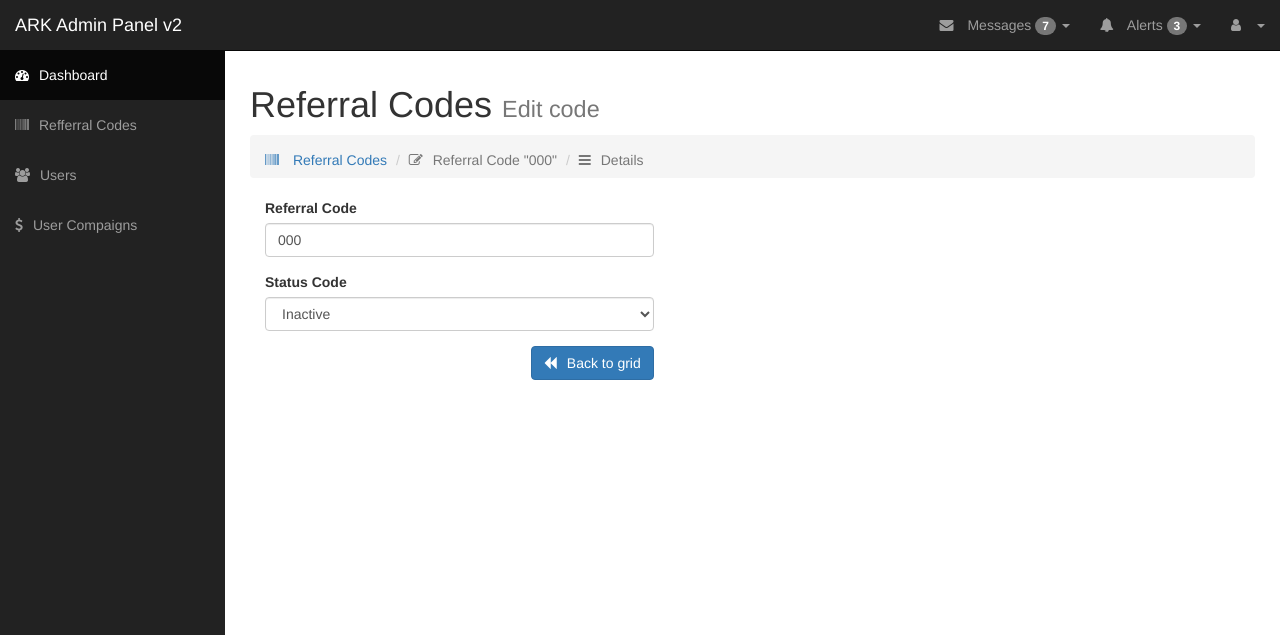
After one commit to enamakel/vugo, a CodeIgniter app: template application/views/admin/vwReferralDetails.php in a window 1280 px wide. The commit adds this page. Shown: the top 635 px of the page. Run offline with CodeIgniter, Linux system fonts and the light colour scheme; the template is opened without the code that fills it: most values are stand-ins (such as "Sample title", 1, 10 or a date in 2020); grey boxes labelled with a size stand in for pictures from a placeholder-image service; some libraries are stand-ins or nearby versions.

Commit message:
Add Details page

```diff
--- /dev/null
+++ b/application/views/admin/vwReferralDetails.php
@@ -0,0 +1,39 @@
+<?php
+$this->load->view('admin/vwHeader');
+$this->load->helper('referral');
+?>
+<div id="page-wrapper">
+    <div class="row">
+        <div class="col-lg-12">
+            <h1>Referral Codes <small>Edit code</small></h1>
+            <ol class="breadcrumb">
+                <li><a href="<?php echo base_url(); ?>admin/referral"><i class="fa fa-barcode"></i> Referral Codes</a></li>
+                <li class="active"><i class="fa fa-edit"></i>Referral Code "<?php echo $referral->getCode();?>"</li>
+                <li class="active"><i class="fa fa-bars"></i>Details</li>
+
+            </ol>
+        </div>
+    </div>
+    <div class="form-group col-lg-5">
+        <div class="form-group">
+            <label for="code">Referral Code</label>
+            <input type="text" class="form-control" value="<?php echo $referral->getCode(); ?>" name="code" id="code" />
+        </div>
+        <div class="form-group">
+            <label for="status">Status Code</label>
+            <select class="form-control" value="" name="status" id="status">
+                <?php foreach (referral_status_list() as $key=>$val):?>
+                <option <?php echo ($referral->getStatus()==$key?'selected':'')?> value="<?php echo $key?>"><?php echo $val;?></option>
+                <?php endforeach; ?>
+            </select>
+        </div>
+        <div class="form-group text-right">
+            <button onclick="history.back()" class="btn  btn-primary"><i class="fa fa-backward"></i>Back to grid</button>
+        </div>
+        </form>
+    </div>
+     <div class="form-group col-lg-5"></div>
+</div>
+<?php
+$this->load->view('admin/vwFooter');
+?>
```
Also changed, not shown: application/controllers/admin/referral.php (+10 -2 lines), application/views/admin/vwLogin.php (+3 -4 lines).
